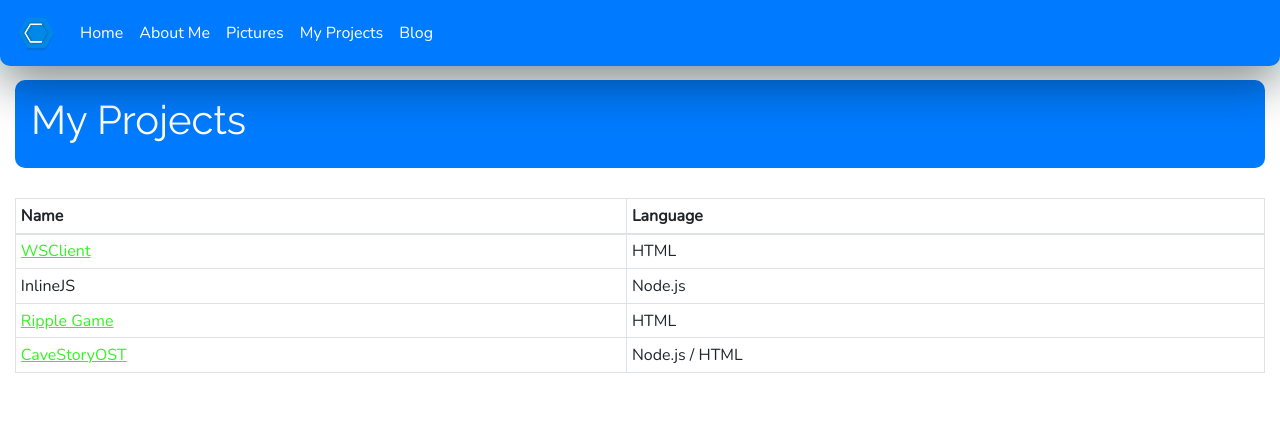
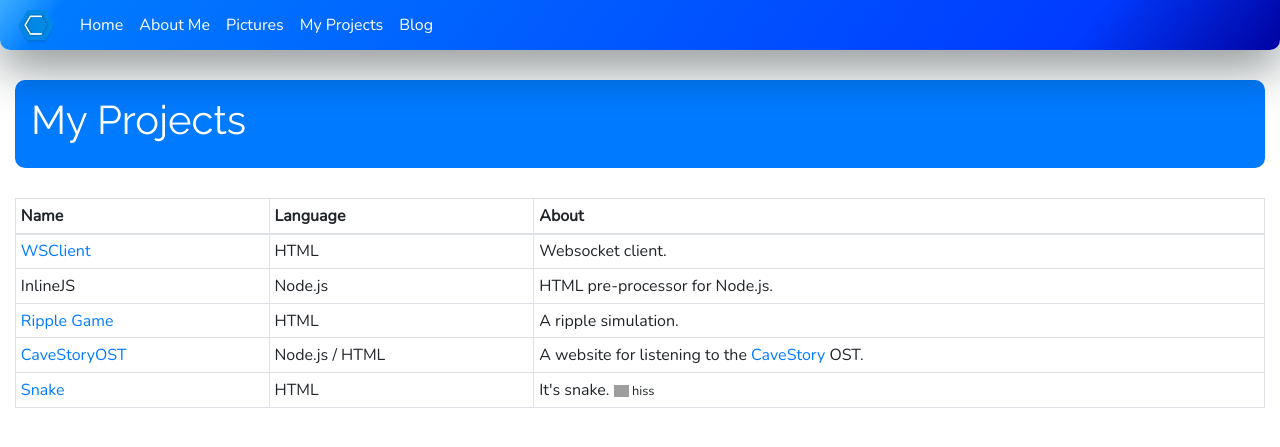
Before and after one commit to CalSch/newwebsite, a PHP site: page /projects/ in a window 1280 px wide. Shown: the top 447 px of the page. Run offline with PHP 8.4, Linux system fonts and the light colour scheme; grey boxes are pictures that could not be loaded.

Commit message:
Added a gradient and other stuff

```diff
--- a/about/index.html
+++ b/about/index.html
@@ -28,7 +28,7 @@
 		<!-- Navbar -->
 		<div id="nav-placeholder"></div>
 
-		<div class="container-fluid" style="margin-top:80px">
+		<div class="container-fluid main">
 			<div class="title">
 				<h1>About Me.</h1>
 			</div>
--- a/blog/1-nodejs-webserver.html
+++ b/blog/1-nodejs-webserver.html
@@ -32,7 +32,7 @@
 		<!-- Navbar -->
 		<div id="nav-placeholder"></div>
 
-		<div class="container-fluid" style="margin-top:80px">
+		<div class="container-fluid main">
 			<div class="title">
 				<h1>How to make a webserver in Node.js and the Express library.</h1>
 			</div>
--- a/blog/index.html
+++ b/blog/index.html
@@ -29,13 +29,13 @@
 		<!-- Navbar -->
 		<div id="nav-placeholder"></div>
 
-		<div class="container-fluid" style="margin-top:80px">
+		<div class="container-fluid main">
 			<div class="title">
 				<h1>Blog</h1>
 				<p>This is where I put stuff.</p>
 			</div>
 
-			<div class="container">
+			<div class="container content">
 				<ul>
 					<li>8-5-2021 &nbsp;&nbsp;|&nbsp;&nbsp; <a href="1-nodejs-webserver.html">How to make a webserver in Node.js</a></li>
 				</ul>
--- a/index.php
+++ b/index.php
@@ -29,13 +29,13 @@
 		<!-- Navbar -->
 		<div id="nav-placeholder"></div>
 
-		<div class="container-fluid" style="margin-top:80px">
+		<div class="container-fluid main">
 			<div class="title">
 				<h1>Welcome.</h1>
 				<p>This is my website.</p>
 			</div>
-			<div class="container content-2">
-				<h1>Check out my stuff!</h1><br>
+			<div class="container-fluid content-2">
+				<h1 class="text-center">Check out my stuff!</h1><br>
 
 				<div class="my-stuff">
 					<h3>My Latest Blog: </h3>
--- a/pictures/index.html
+++ b/pictures/index.html
@@ -29,7 +29,7 @@
 		<!-- Navbar -->
 		<div id="nav-placeholder"></div>
 
-		<div class="container-fluid" style="margin-top:80px">
+		<div class="container-fluid main">
 			<div class="title">
 				<h1>Pictures</h1>
 				<p>I like making logos, icons, and pictures in Inkscape, so here they are.</p>
--- a/projects/index.html
+++ b/projects/index.html
@@ -29,7 +29,7 @@
 		<!-- Navbar -->
 		<div id="nav-placeholder"></div>
 
-		<div class="container-fluid" style="margin-top:80px">
+		<div class="container-fluid main">
 			<div class="title">
 				<h1>My Projects</h1>
 
@@ -40,24 +40,34 @@
 					<tr>
 						<th>Name</th>
 						<th>Language</th>
+						<th>About</th>
 					</tr>
 				</thead>
 				<tbody>
 					<tr>
 						<td><a href="wsclient.html">WSClient<a></td>
 						<td>HTML</td>
+						<td>Websocket client.</td>
 					</tr>
 					<tr>
 						<td>InlineJS</td>
 						<td>Node.js</td>
+						<td>HTML pre-processor for Node.js.</td>
 					</tr>
 					<tr>
 						<td><a href="ripplegame.html">Ripple Game</a></td>
 						<td>HTML</td>
+						<td>A ripple simulation.</td>
 					</tr>
 					<tr>
-						<td><a href="https://CaveStoryOST.calsch.repl.co" target="_BLANK">CaveStoryOST</a></td>
+						<td><a href="https://CaveStoryOST.calsch.repl.co/info" target="_BLANK">CaveStoryOST</a></td>
 						<td>Node.js / HTML</td>
+						<td>A website for listening to the <a target="_blank" href="https://www.cavestory.org">CaveStory</a> OST.</td>
+					</tr>
+					<tr>
+						<td><a href="snake.html">Snake</a></td>
+						<td>HTML</td>
+						<td>It's snake. <img src="/img/snake.png" width="15px"><small> hiss</small></td>
 					</tr>
 				</tbody>
 			</table>
--- a/projects/ripplegame.html
+++ b/projects/ripplegame.html
@@ -36,7 +36,7 @@ canvas {
 		<!-- Navbar -->
 		<div id="nav-placeholder"></div>
 
-		<div class="container-fluid" style="margin-top:80px">
+		<div class="container-fluid main">
 			<div class="title">
 				<h1>Ripple Game</h1>
 				<p>A ripple simulation thing. (It's not very good though.)</p>
--- a/projects/wsclient.html
+++ b/projects/wsclient.html
@@ -43,7 +43,7 @@
 		<!-- Navbar -->
 		<div id="nav-placeholder"></div>
 
-		<div class="container-fluid" style="margin-top:80px">
+		<div class="container-fluid main">
 			<div class="title">
 				<h1>WS Client</h1>
 				<p>This lets you connect to any WebSocket client. <br>
--- a/script.js
+++ b/script.js
@@ -1,13 +1,21 @@
+const navHoverSizeChange=15;
+
 $("#nav-placeholder").hide(() => {
 	$("#nav-placeholder").load("/nav.html",() => {
 		setTimeout(() => {
 			$("#nav-placeholder").fadeIn();
+
+			$("nav").hover(function() {
+				$(this).stop().animate({height: navHoverSizeChange+50});
+			}, function() {
+				$(this).stop().animate({height: 50});
+			});
 		},10);
 	});
 });
 
 $("#syntax").html(`
-<link rel="stylesheet" href="/highlight/styles/atom-one-light.css">
+<link rel="stylesheet" href="/highlight/styles/atom-one-dark.css">
 <script src="/highlight/highlight.pack.js"></script>
 <script>hljs.highlightAll();</script>
 `);
--- a/style.css
+++ b/style.css
@@ -2,6 +2,7 @@
 @import url('https://fonts.googleapis.com/css2?family=Fira+Mono&display=swap');
 @import url('https://fonts.googleapis.com/css2?family=Nunito&display=swap');
 @import url('https://fonts.googleapis.com/css2?family=Raleway&display=swap');
+/*@import url('https://fonts.googleapis.com/css2?family=Alegreya+Sans+SC&display=swap');*/
 
 :root {
 	--main-color: #007bff;
@@ -16,12 +17,14 @@ body {
 
 }
 
-a {
-	color: rgb(49, 245, 31);
+div.title a,
+div.my-stuff a {
+	color: rgb(255, 223, 223);
 	text-decoration: underline;
 }
-a:visited {
-	color: rgb(0, 153, 102);
+div.title a:visited,
+div.my-stuff a:visited {
+	color: rgb(180, 180, 180);
 	text-decoration: underline;
 }
 a.nav-link {
@@ -52,13 +55,12 @@ div.title {
 	padding: 1rem;
 	background-color: var(--main-color);
 	width: 100%;
-	margin-right: auto;
-	margin-left: auto;
 	margin-bottom: 30px;
 	border-radius: 10px;
 }
 
 div.content {
+
 	background-color: #f0f0f0;
 	background-image: linear-gradient(#f0f0f0, #ebebeb, #ebebeb, #ebebeb, #bebebe);
 	border-color: #6d6d6d;
@@ -88,20 +90,24 @@ code, pre, kbd {
 }
 
 div.my-stuff {
-	border: 3px var(--main-color) solid;
-	border-radius: 6px;
 	background-color: var(--main-color);
-	width: 95%;
+	width: 100%;
 	color: white;
 	padding: 10px;
 }
 
 div.content-2 {
 	margin-bottom: 100px;
+	padding: 0px;
+}
+div.main {
+	margin-top: 80px;
 }
 .c-nav {
-	background-color: var(--main-color);
+	background: rgb(0,123,255);
+	background: linear-gradient(127deg, rgba(60,174,255,1) 0%, rgba(0,123,255,1) 5%, rgba(0,59,255,1) 84%, rgba(0,2,161,1) 100%);
 	border-radius: 0px 0px 10px 10px;
+	height: 50px;
 }
 .nav-link {
 	color: rgba(255,255,255,1) !important;
```
